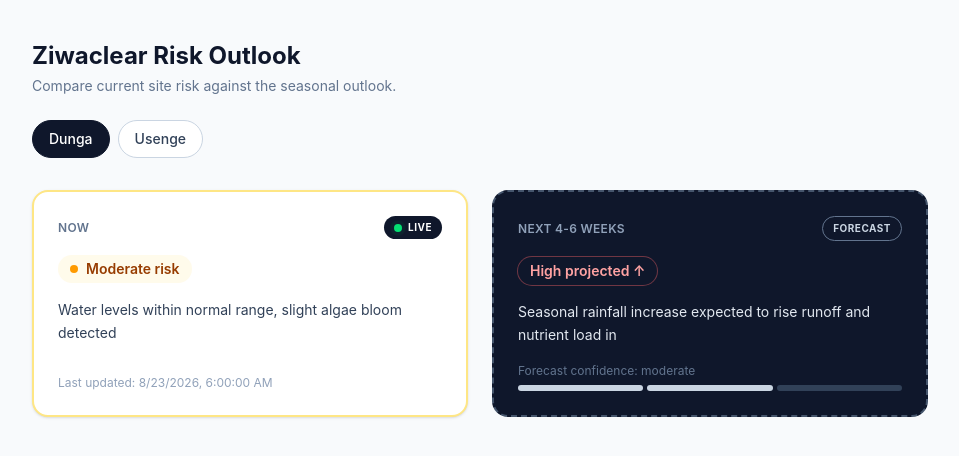
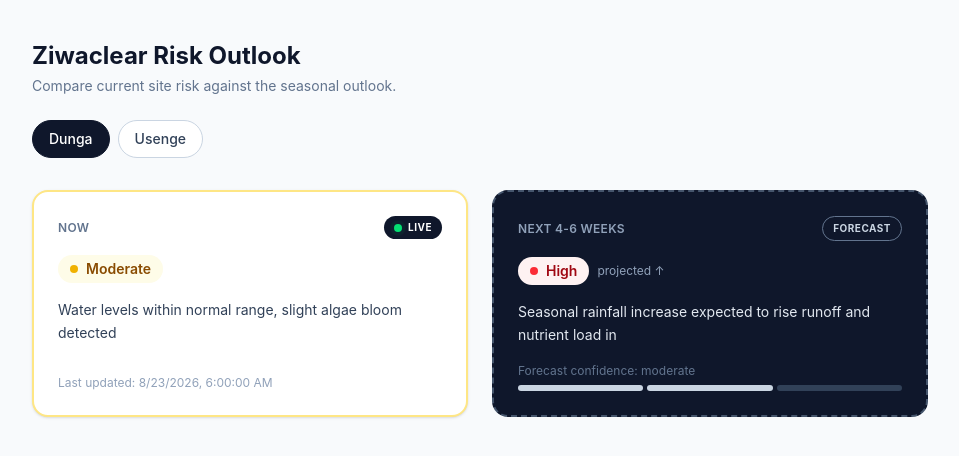
Before and after one commit to Gathoni-K/ziwaClear-riskEngine, a React (Vite) app in the folder ziwaclear-frontend/: page / in a window 1280 px wide. Shown: the top 456 px of the page, without its empty margins (160-1119 px from the left). Built offline with nearby package versions, Linux system fonts and the light colour scheme.

Commit message:
added a shared bloom tier badge component used by both the current outlook panel and seasonal outlook panel

```diff
--- /dev/null
+++ b/ziwaclear-frontend/src/components/BloomTierBadge.tsx
@@ -0,0 +1,49 @@
+import type { RiskTier } from '../types/risk';
+
+interface Props {
+    tier: RiskTier;
+    size?: 'sm' | 'md' | 'lg';
+}
+
+const TIER_STYLES: Record<RiskTier, { bg: string; text: string; dot: string; label: string}> = {
+ Low: {
+    bg: 'bg-green-50',
+    text: 'text-green-800',
+    dot: 'bg-green-500',
+    label: 'Low bloom risk',
+ },
+ Moderate: {
+    bg: 'bg-yellow-50',
+    text: 'text-yellow-800',
+    dot: 'bg-yellow-500',
+    label: 'Moderate bloom risk',
+ },
+ High: {
+    bg: 'bg-red-50',
+    text: 'text-red-800',
+    dot: 'bg-red-500',
+    label: 'High bloom risk',
+ },
+};
+
+const SIZE_STYLES: Record<NonNullable<Props['size']>, { pad: string; text: string; dot: string }> = {
+  sm: { pad: 'px-2 py-0.5', text: 'text-xs', dot: 'h-1.5 w-1.5' },
+  md: { pad: 'px-3 py-1', text: 'text-sm', dot: 'h-2 w-2' },
+  lg: { pad: 'px-4 py-1.5', text: 'text-base', dot: 'h-2.5 w-2.5' },
+};
+
+export default function BloomTierBadge({tier, size = 'md' }: Props) {
+    const style = TIER_STYLES[tier];
+    const sizeStyle = SIZE_STYLES[size];
+
+    return(
+        <span
+      className={`inline-flex items-center gap-2 rounded-full font-semibold ${style.bg} ${style.text} ${sizeStyle.pad} ${sizeStyle.text}`}
+      role="status"
+      aria-label={style.label}
+    >
+      <span className={`rounded-full ${style.dot} ${sizeStyle.dot}`} />
+      {tier}
+    </span>
+  );
+}
--- a/ziwaclear-frontend/src/components/CurrentRiskPanel.tsx
+++ b/ziwaclear-frontend/src/components/CurrentRiskPanel.tsx
@@ -1,17 +1,17 @@
-import type { CurrentRisk, RiskTier } from '../types/risk';
+import type { CurrentRisk } from '../types/risk';
+import BloomTierBadge from './BloomTierBadge';
 
-const TIER_STYLES: Record<RiskTier, { bg: string; text: string; dot: string; border: string }> = {
-  Low: { bg: 'bg-green-50', text: 'text-green-800', dot: 'bg-green-500', border: 'border-green-200' },
-  Moderate: { bg: 'bg-amber-50', text: 'text-amber-800', dot: 'bg-amber-500', border: 'border-amber-200' },
-  High: { bg: 'bg-red-50', text: 'text-red-800', dot: 'bg-red-500', border: 'border-red-200' },
-};
+const BORDER_STYLES = {
+  Low: 'border-green-200',
+  Moderate: 'border-amber-200',
+  High: 'border-red-200',
+} as const;
 
 export default function CurrentRiskPanel({ risk }: { risk: CurrentRisk }) {
-  const style = TIER_STYLES[risk.tier];
   const updated = new Date(risk.lastUpdated).toLocaleString();
 
   return (
-    <div className={`rounded-2xl border-2 ${style.border} bg-white p-5 sm:p-6 h-full flex flex-col shadow-sm`}>
+    <div className={`rounded-2xl border-2 ${BORDER_STYLES[risk.tier]} bg-white p-5 sm:p-6 h-full flex flex-col shadow-sm`}>
       <div className="flex items-center justify-between">
         <span className="text-xs uppercase tracking-wide text-slate-500 font-semibold">
           Now
@@ -25,9 +25,8 @@ export default function CurrentRiskPanel({ risk }: { risk: CurrentRisk }) {
         </span>
       </div>
 
-      <div className={`mt-4 inline-flex w-fit items-center gap-2 rounded-full px-3 py-1 ${style.bg}`}>
-        <span className={`h-2 w-2 rounded-full ${style.dot}`} />
-        <span className={`text-sm font-semibold ${style.text}`}>{risk.tier} risk</span>
+      <div className="mt-4">
+        <BloomTierBadge tier={risk.tier} />
       </div>
 
       <p className="mt-4 text-slate-700 text-sm leading-relaxed">{risk.summary}</p>
--- a/ziwaclear-frontend/src/components/SeasonalOutlookPanel.tsx
+++ b/ziwaclear-frontend/src/components/SeasonalOutlookPanel.tsx
@@ -1,28 +1,22 @@
-import type { SeasonalOutlook, RiskTier} from '../types/risk';
+import type { SeasonalOutlook } from '../types/risk';
+import BloomTierBadge from './BloomTierBadge';
 
-const TIER_STYLES: Record< RiskTier, {text: string; ring: string }> ={
-    Low: { text: 'text-green-300', ring: 'ring-green-400/40' },
-  Moderate: { text: 'text-amber-300', ring: 'ring-amber-400/40' },
-  High: { text: 'text-red-300', ring: 'ring-red-400/40' },
+const TREND_ARROW: Record<SeasonalOutlook['trend'], string> = {
+  improving: '↓',
+  steady: '→',
+  worsening: '↑',
 };
 
-const TREND_ARROW: Record<SeasonalOutlook['trend'], string> = {
-    improving: '↓',
-    steady: '→',
-    worsening: '↑',
-};
-
-const CONFIDENCE_LEVEL: Record<SeasonalOutlook['confidence'], number> ={
+const CONFIDENCE_LEVEL: Record<SeasonalOutlook['confidence'], number> = {
   low: 1,
   moderate: 2,
   high: 3,
 };
 
-export default function SeasonalOutlookPanel({outlook }: { outlook: SeasonalOutlook }) {
-  const style = TIER_STYLES[outlook.outlookTier];
+export default function SeasonalOutlookPanel({ outlook }: { outlook: SeasonalOutlook }) {
   const filledBars = CONFIDENCE_LEVEL[outlook.confidence];
 
-  return(
+  return (
     <div className="rounded-2xl border-2 border-dashed border-slate-600 bg-slate-900 p-5 sm:p-6 h-full flex flex-col text-white">
       <div className="flex items-center justify-between">
         <span className="text-xs uppercase tracking-wide text-slate-400 font-semibold">
@@ -33,9 +27,10 @@ export default function SeasonalOutlookPanel({outlook }: { outlook: SeasonalOutl
         </span>
       </div>
 
-      <div className={`mt-4 inline-flex w-fit items-center gap-2 rounded-full px-3 py-1 ring-1 ${style.ring}`}>
-        <span className={`text-sm font-semibold ${style.text}`}>
-          {outlook.outlookTier} projected {TREND_ARROW[outlook.trend]}
+      <div className="mt-4 flex items-center gap-2">
+        <BloomTierBadge tier={outlook.outlookTier} />
+        <span className="text-xs text-slate-400">
+          projected {TREND_ARROW[outlook.trend]}
         </span>
       </div>
 
```
